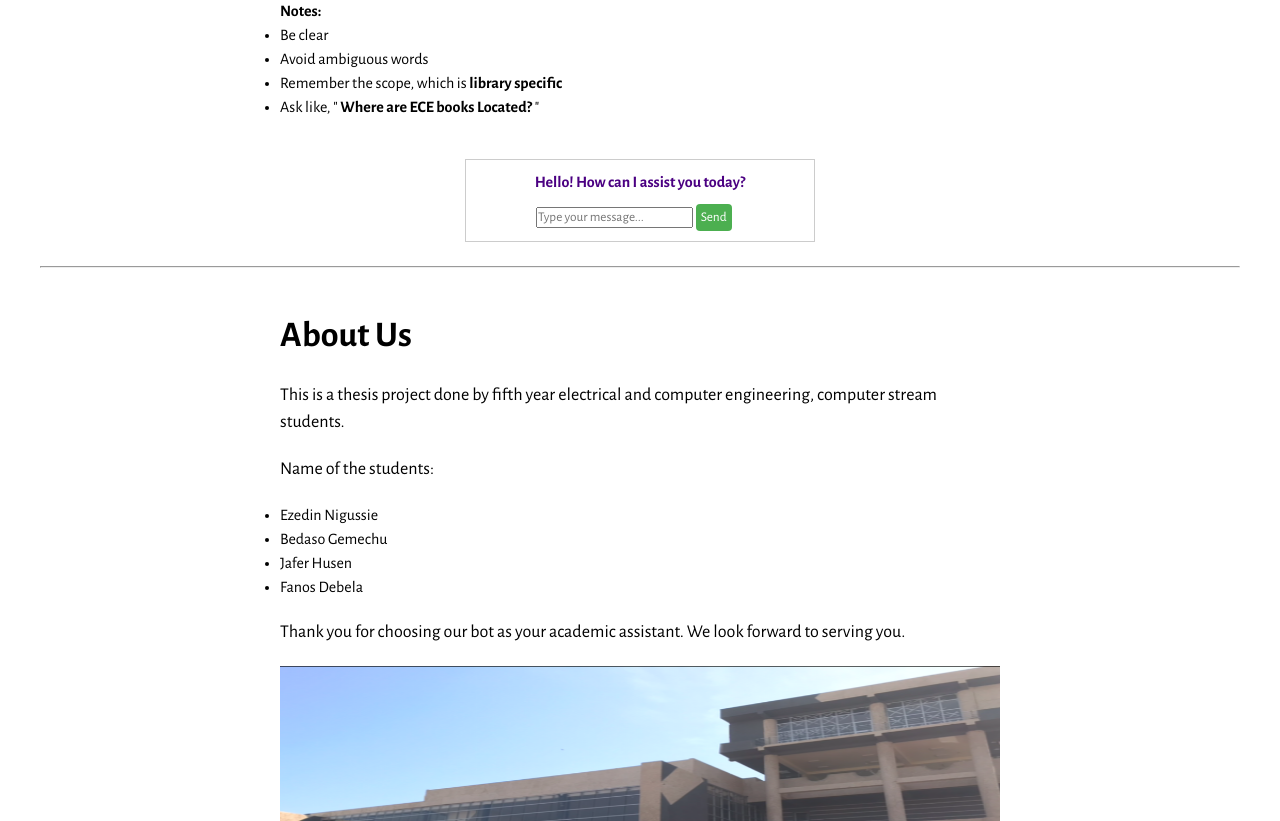
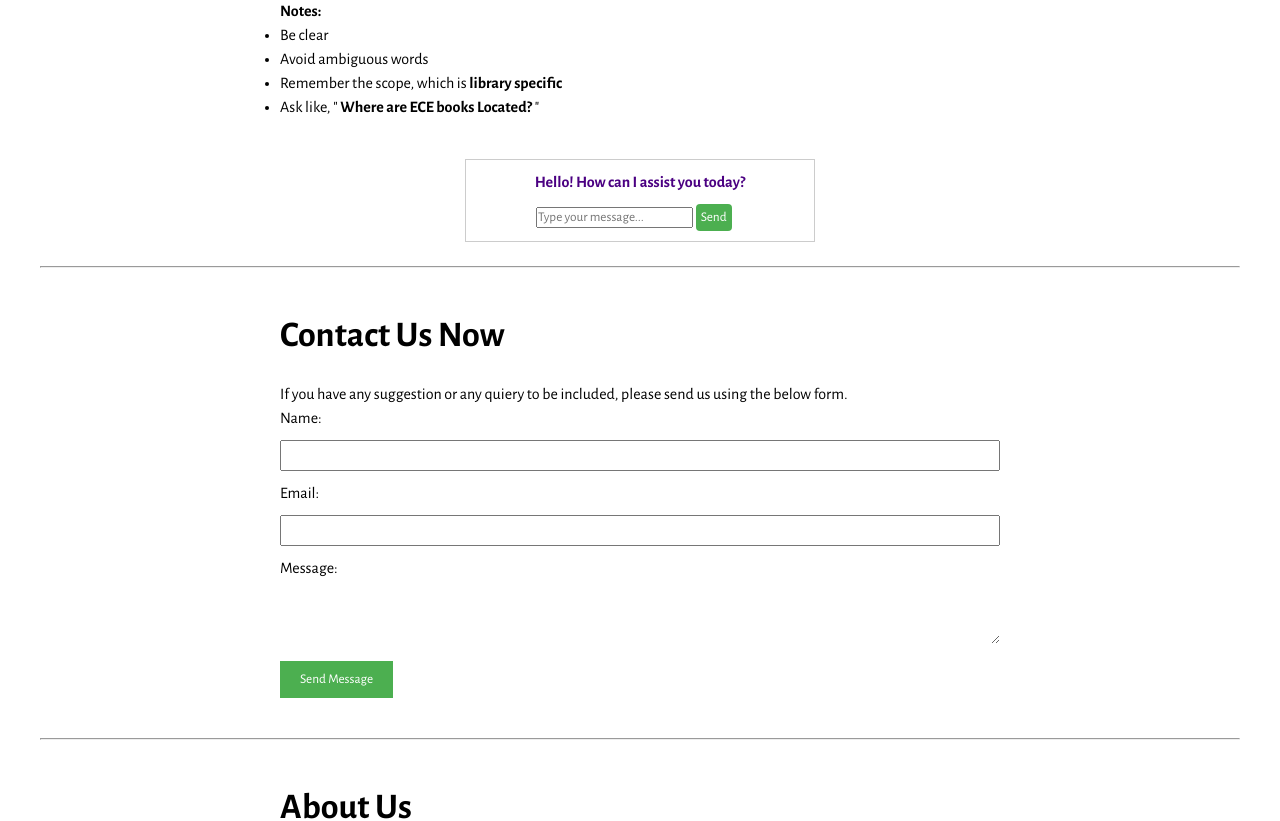
Before and after one commit to sulibassbot/sulibassbot, a website built with Vite: page client/index.html in a window 1280 px wide. Shown: the part 1979-2800 px from the top of the page. Built offline with nearby package versions, Linux system fonts and the light colour scheme.

Commit message:
adding contact field

```diff
--- a/client/index.html
+++ b/client/index.html
@@ -101,6 +101,21 @@
         <div id="chat-log"></div>
       </div>
       <br>
+      <hr>
+      <div id="subQue">
+        <h1>Contact Us Now</h1>
+        <p>If you have any suggestion or any quiery to be included, please send us using the below form.</p>
+        <label for="name">Name:</label>
+        <input type="text" id="name" required>
+
+        <label for="email">Email:</label>
+        <input type="email" id="email" required>
+
+        <label for="message">Message:</label>
+        <textarea id="message" required></textarea>
+
+        <button onclick="sendEmail()" id="subQueBtn">Send Message</button>
+      </div>
       <hr>
       <div id="about">
         <h1>About Us</h1>
@@ -276,6 +291,21 @@
         carouselControls.appendChild(nextButton);
         carousel.appendChild(carouselControls);
       });
+
+      // Contact Form
+      function sendEmail() {
+        // Get input values
+        var name = document.getElementById('name').value;
+        var email = document.getElementById('email').value;
+        var message = document.getElementById('message').value;
+
+        // Prepare email body
+        var subject = 'New Message from ' + name;
+        var body = 'Name: ' + name + '\nEmail: ' + email + '\nMessage: ' + message;
+
+        // Open the user's default email client with pre-filled email fields
+        window.location.href = 'mailto:sulibraryassistantbot@gmail.com?subject=' + encodeURIComponent(subject) + '&body=' + encodeURIComponent(body);
+      }
     </script>
   </body>
 </html>
--- a/client/style.css
+++ b/client/style.css
@@ -157,8 +157,11 @@ nav {
   color: #fff;
   padding: 1rem;
   overflow: hidden;
+  top: 0;
   position: sticky;
-  top: 0;
+  left: 0;
+  width: 100%;
+  z-index: 100; /* Adjust the value as needed */
 }
 
 nav ul {
@@ -347,7 +350,9 @@ footer p {
 }
 
 #user-input {
+  position: relative;
   transform: translate(60px, 0px);
+  z-index: 1;
 }
 
 .user-message {
@@ -365,7 +370,9 @@ footer p {
   border: none;
   border-radius: 4px;
   cursor: pointer;
+  position: relative;
   transform: translate(60px, 0px);
+  z-index: 1;
 }
 
 .carousel {
@@ -419,3 +426,37 @@ footer p {
 .web a:focus {
   outline: 2px solid #ff0000; /* Add a focus outline */
 }
+
+/* Contact Form */
+#subQue {
+  max-width: 800px;
+  margin: 0 auto;
+  padding: 40px;
+}
+
+#subQue h1 {
+  font-size: 36px;
+  font-weight: bold;
+  margin-bottom: 20px;
+}
+
+#subQue label {
+  display: block;
+  margin-bottom: 10px;
+}
+
+#subQue input,
+textarea {
+  color: black;
+  width: 100%;
+  padding: 5px;
+  margin-bottom: 10px;
+}
+
+#subQue button {
+  background-color: #4CAF50;
+  color: white;
+  padding: 10px 20px;
+  border: none;
+  cursor: pointer;
+}
```
